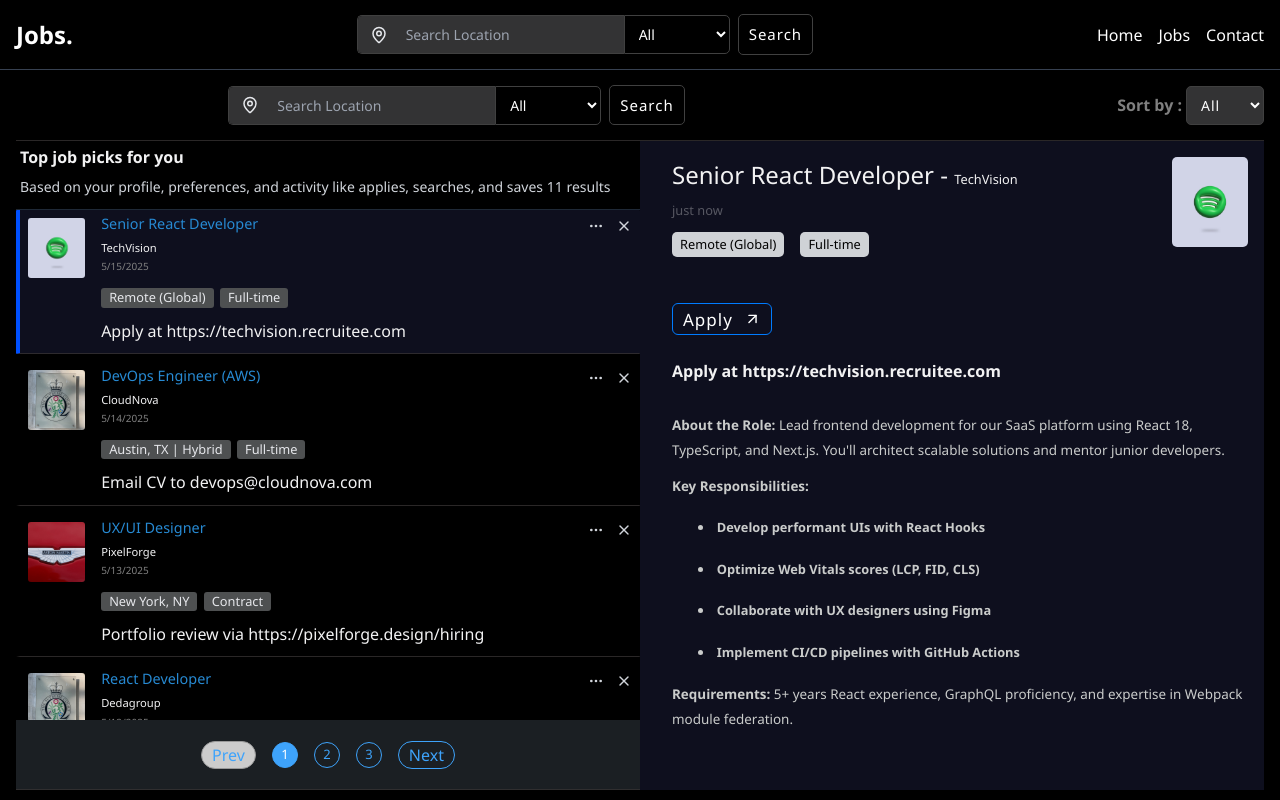
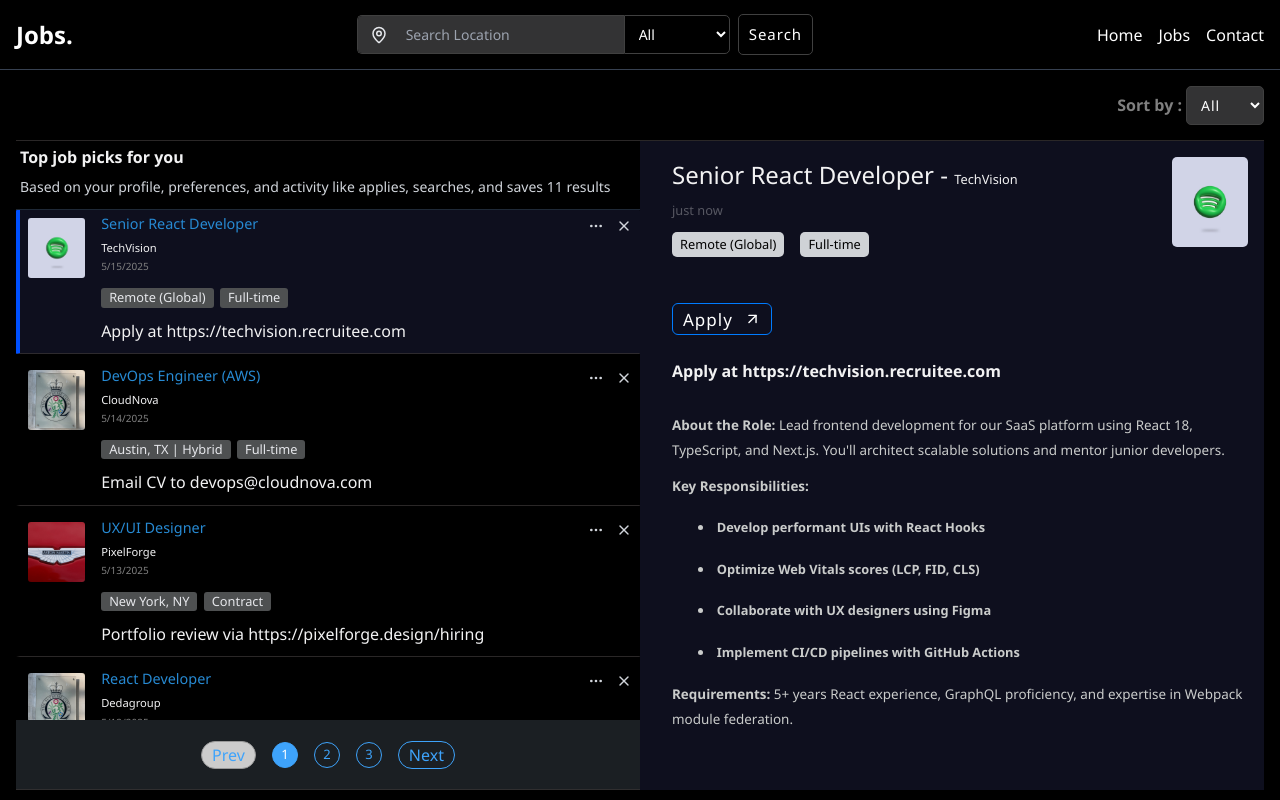
Before and after one commit to TsigeWonwosen/jobsearchapp, a React (Create React App) app: page / in a window 1280 px wide. Built offline with nearby package versions, Linux system fonts and the light colour scheme; the HTML template or start-up script is replaced by a standard one.

Commit message:
Fix : additional change

```diff
--- a/src/components/gitHubJobs/Info.js
+++ b/src/components/gitHubJobs/Info.js
@@ -6,7 +6,9 @@
 
   return (
     <JobSortWrapper>
-      <SearchForm />
+      <div className="h-auto w-auto md:hidden flex md:justify-start sm:justify-end  ">
+        <SearchForm />
+      </div>
       <div className="w-auto h-full flex items-center justify-end gap-1 ml-auto">
         <JobsInfo>Sort by :</JobsInfo>
         <JobsSort
@@ -59,7 +61,7 @@
   @media screen and (max-width: 640px) {
     flex-direction: column;
     justify-content: center;
-    align-items: space-between;
+    align-items: flex-end;
     max-height: 100px;
     padding: 1rem;
   }
--- a/src/components/gitHubJobs/SearchForm.js
+++ b/src/components/gitHubJobs/SearchForm.js
@@ -65,6 +65,7 @@
     width: 100%;
     max-width: auto;
     justify-content: flex-end;
+    margin-left: auto;
   }
 `;
 
```
